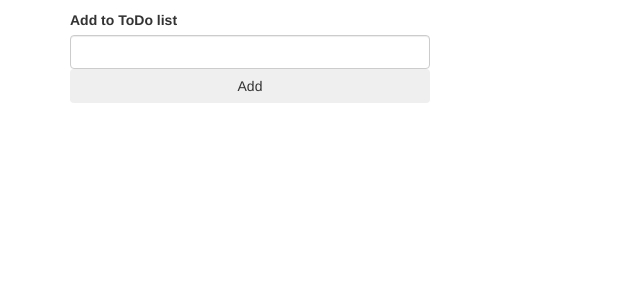
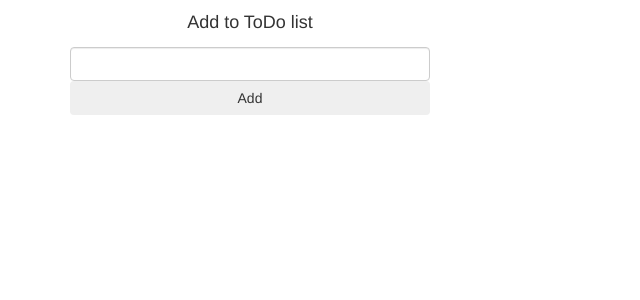
Before and after one commit to dstichter/week4HwTodo, a PHP site: page /home.html in a window 1280 px wide. Shown: the part 60-360 px from the top of the page, without its empty margins (0-640 px from the left). Run offline with PHP 8.4, Linux system fonts and the light colour scheme; some libraries are stand-ins or nearby versions.

Commit message:
Added Color, Fixed Table formating when deleteing checkbox

```diff
--- a/home.html
+++ b/home.html
@@ -2,7 +2,8 @@
 <html>
 <head>
 <link rel="stylesheet" type="text/css" href="https://maxcdn.bootstrapcdn.com/bootswatch/3.3.5/cyborg/bootstrap.min.css">
-  <title></title>
+<link href='https://fonts.googleapis.com/css?family=Ubuntu+Condensed' rel='stylesheet' type='text/css'>
+  <title>Todo List</title>
   <link rel="stylesheet" type="text/css" href="todo.css">
 </head>
 <body>
@@ -14,7 +15,9 @@
     <div class="col-md-4">
       <form role="form">
         <div class="form-group">
-          <label for="addTodo">Add to ToDo list</label>
+          <div id="todoLabel">
+            <p>Add to ToDo list</p>
+          </div>
           <input class="form-control" type="text" id="addTodo" autocomplete="off">
           <button type="submit" class="btn btn-block">Add</button>
         </div>
--- a/js/create.js
+++ b/js/create.js
@@ -1,15 +1,16 @@
 $(document).ready(function(){
 $("#alertField").hide()
+
 $("#addTodo").on("focus", function(){
-$("#alertField").hide()
+  $("#alertField").hide()
 });
+
 $(".btn-block").on('click', function(e){
   e.preventDefault();
   if(formCheck() === false){
     return;
   }
   var toAdd = $("#addTodo").val();
-
   var newRow = $("<tr>");
   var createCheckBox = $("<input type='checkbox'>").addClass("checkbox");
   var createDeleteBox = $("<button>").addClass("btn btn-danger").append("X")
@@ -21,19 +22,16 @@ $(".btn-block").on('click', function(e){
 });
 $("table").on("click", ".btn-danger", function() {
   $(this).parent().parent().remove();
-
 });
 $("table").on("click", ".checkbox", function() {
   var row = $(this).parent().parent();
   var td = row.find("td:first")
   if(this.checked === true){
-    td.addClass("strike");
+    $(td).addClass('strike');
     $(this).parent().remove();
+    $(td).attr('colspan',"2");
     return
   }
-
-
-
 });
 
 function formCheck() {
@@ -44,6 +42,5 @@ function formCheck() {
   else{
     return true
   }
-
 }
 });
--- a/todo.css
+++ b/todo.css
@@ -1,4 +1,4 @@
-.strike{
+.strike {
   text-decoration: line-through;
 }
 h1{
@@ -7,3 +7,12 @@ h1{
 #alertField{
   background-color: red;
 }
+#todoLabel{
+  text-align: center;
+  padding-bottom: 2px;
+  font-size: 18px;
+}
+#todoTable{
+  font-family: "Arial Black";
+  color: #6CC417;
+}
```
